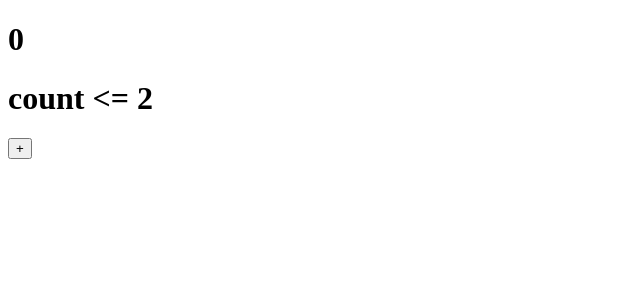
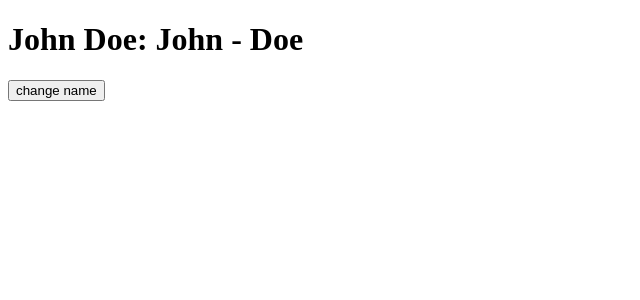
Before and after one commit to HoangAnhKy/Vue-Course, a Vue app in the folder Thực hành/course_vue/: page / in a window 1280 px wide. Shown: the top 300 px of the page, without its empty margins (0-640 px from the left). Built offline with nearby package versions, Linux system fonts and the light colour scheme.

Commit message:
update computed

```diff
--- a/Thực hành/course_vue/src/App.vue
+++ b/Thực hành/course_vue/src/App.vue
@@ -1,21 +1,27 @@
 <script setup>
-import {computed, ref} from "vue";
-    const count = ref(0)
+import { ref, computed } from 'vue'
 
-    function increase() {
-        count.value++;
+const firstName = ref('John')
+const lastName = ref('Doe')
+
+const fullName = computed({
+    // getter
+    get() {
+        return firstName.value + ' ' + lastName.value
+    },
+    // setter
+    set(newValue) {
+        [firstName.value, lastName.value] = newValue.split(' ')
     }
+})
 
-    const checkNumber = computed( () =>  {
-        console.log("cache")
-        return count.value <= 2 ? "count <= 2" : "count > 2"
-    })
+const setName = () => {
+    fullName.value = "kdev dzai"
+}
 </script>
 
 <template>
-    <h1 ref="elementRef">{{ count }}</h1>
-    <h1>{{ checkNumber }}</h1>
-    <h3></h3>
+    <h1>{{ fullName }}: {{firstName}} - {{lastName}}</h1>
 
-    <button @click="increase">+ </button>
+    <button @click="setName">change name</button>
 </template>
```
Also changed, not shown: 1 other file (tests, documents, lock files or other folders).
